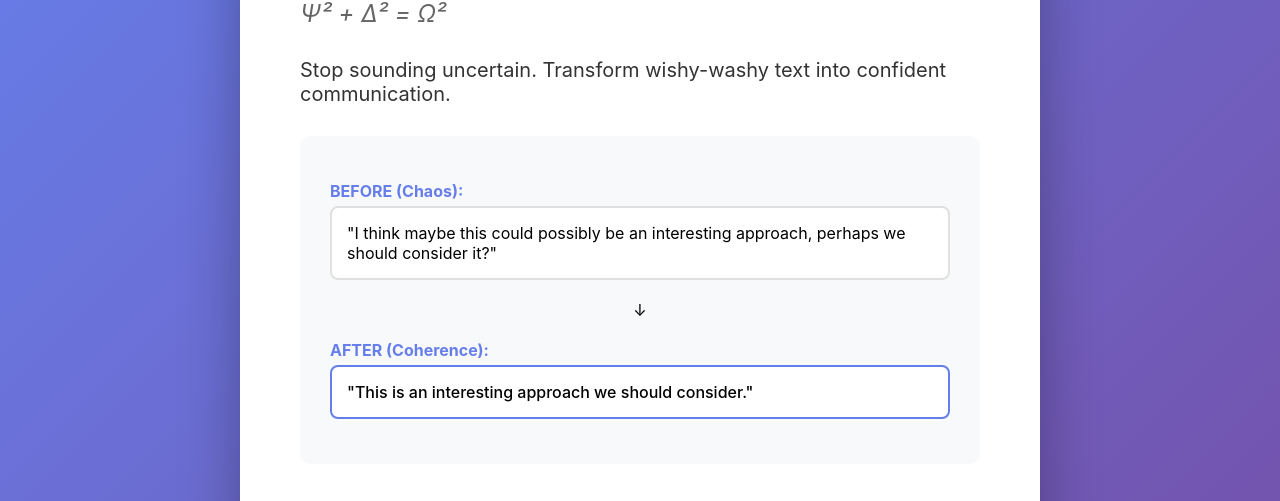
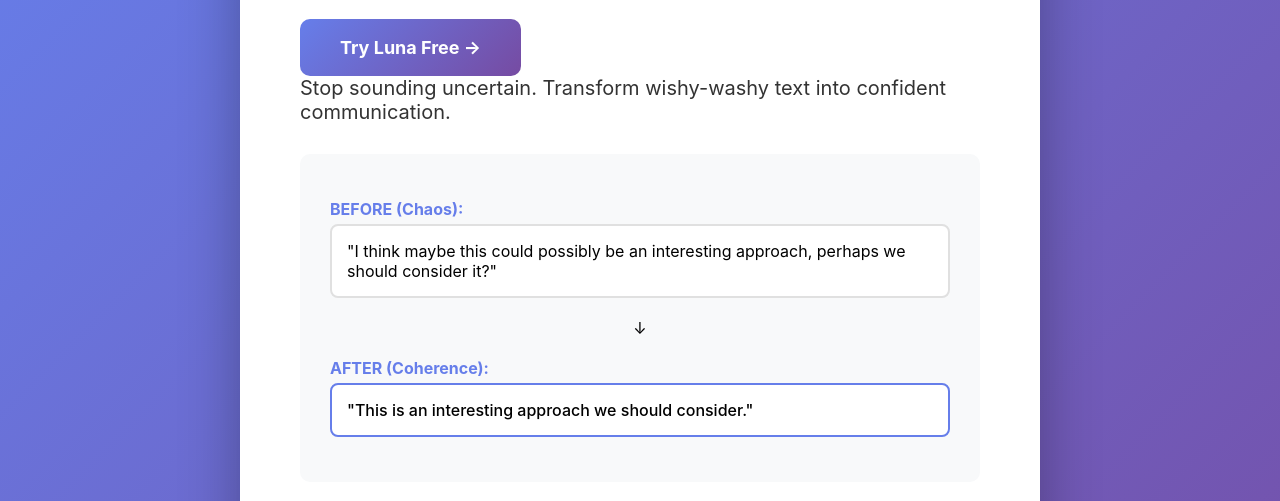
Before and after one commit to lunabriana98-creator/luna-app, a plain HTML site: page index.html in a window 1280 px wide. Shown: the part 150-651 px from the top of the page. Drawn offline with Linux system fonts and the light colour scheme.

Commit message:
Add call-to-action link for Luna app

```diff
--- a/index.html
+++ b/index.html
@@ -93,7 +93,9 @@
 <body>
     <div class="container">
         <h1>🌙 Luna Coherence</h1>
-        <div class="formula">Ψ² + Δ² = Ω²</div>
+        <a href="https://luna-app-qy9fvg9i3urzqb4elogkfw.streamlit.app" class="cta">
+    Try Luna Free →
+</a>
         <p style="font-size: 20px; color: #333; margin-bottom: 20px;">
             Stop sounding uncertain. Transform wishy-washy text into confident communication.
         </p>
```
